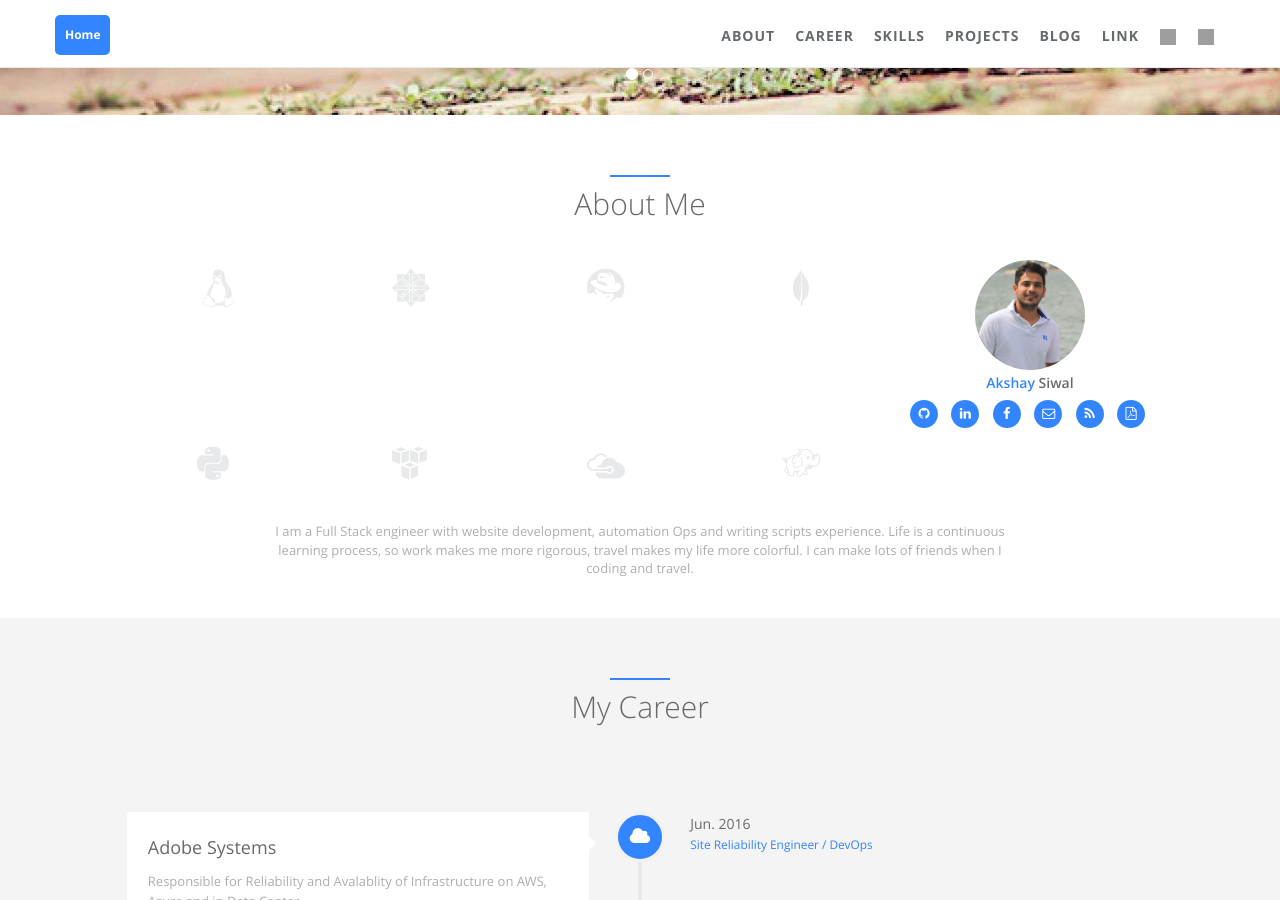
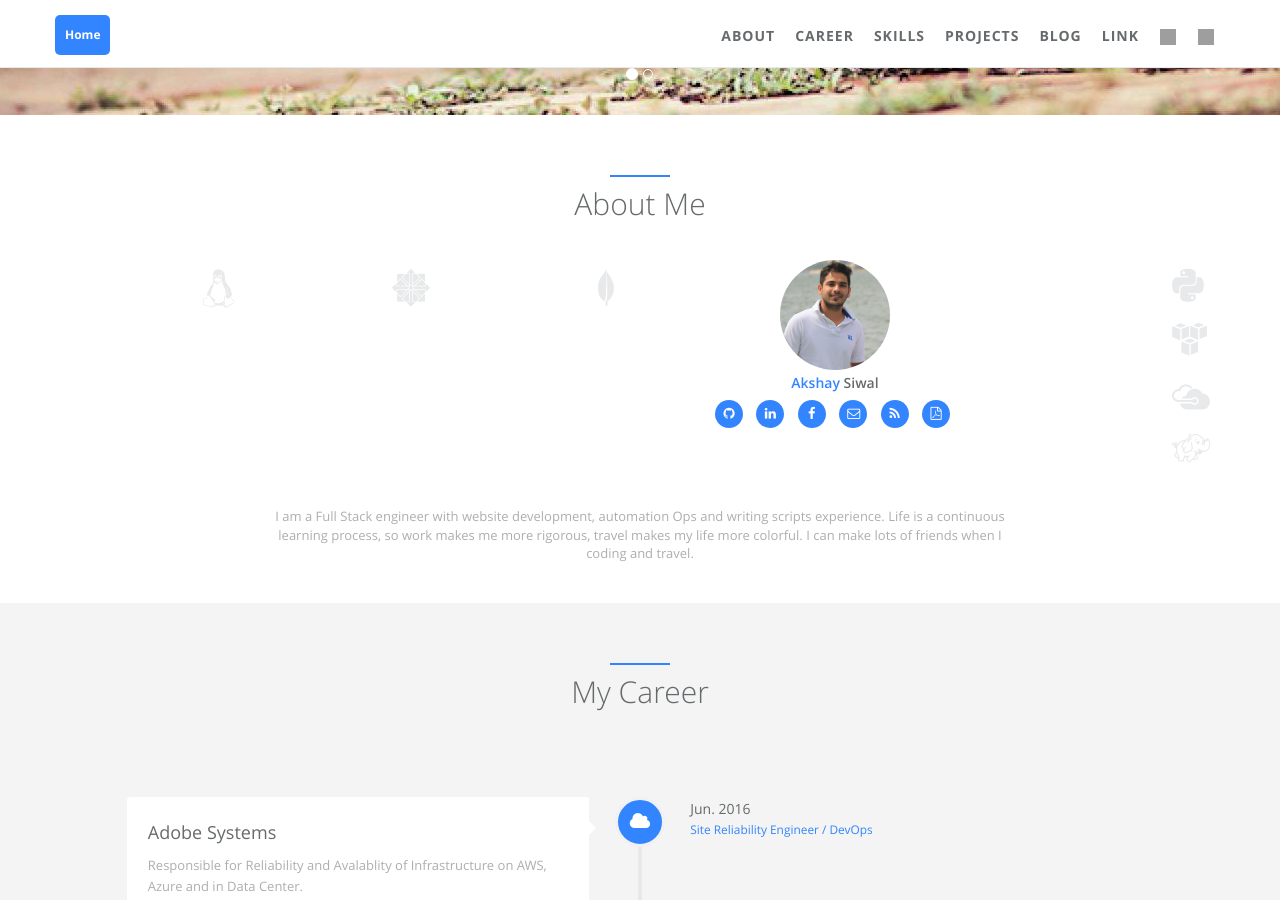
Before and after one commit to AkshaySiwal/website, a Jekyll site: the page built from index.html, in a window 1280 px wide and 900 px high, scrolled down 355 px. Built offline with Jekyll 4.4.1, drawn with Linux system fonts in a browser that asks for light colours; grey boxes are pictures that could not be loaded.

Commit message:
Update _config.yml

```diff
--- a/_config.yml
+++ b/_config.yml
@@ -17,21 +17,14 @@ author:  # change following line to your infomation.
   facebook_username: akshay.siwal.5  # Leave blank if you don't have now
   #twitter_username: akshaysiwal  # Leave blank if you don't have now
   email: akshay231990@gmail.com  # Leave blank if you don't have now
-  cv: cv.akshaysiwal.com  # An online CV can be printed as PDF, leave blank if you don't have now
+  cv: http://cv.akshaysiwal.com  # An online CV can be printed as PDF, leave blank if you don't have now
   # skill icons are on avatar's left and right side. Reference urls are http://fontawesome.io/ and http://fizzed.com/oss/font-mfizz
   skill_icon1:
     - name: fa-linux
     - name: icon-centos
-    - name: icon-redhat
     - name: icon-mongodb
 
   skill_icon2:
-    - name: icon-python
-    - name: icon-aws
-    - name: icon-azure
-    - name: icon-hadoop
-
-  skill_icon3:
     - name: icon-python
     - name: icon-aws
     - name: icon-azure
```
